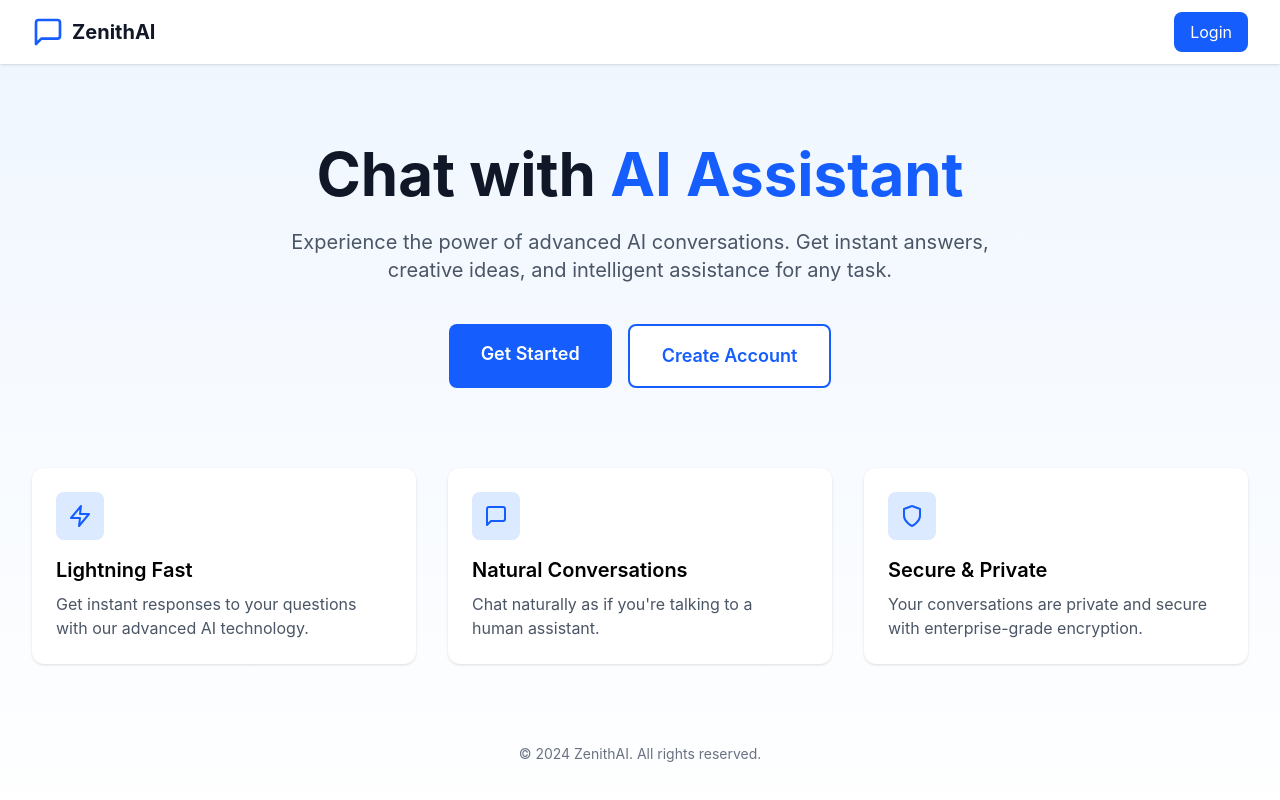
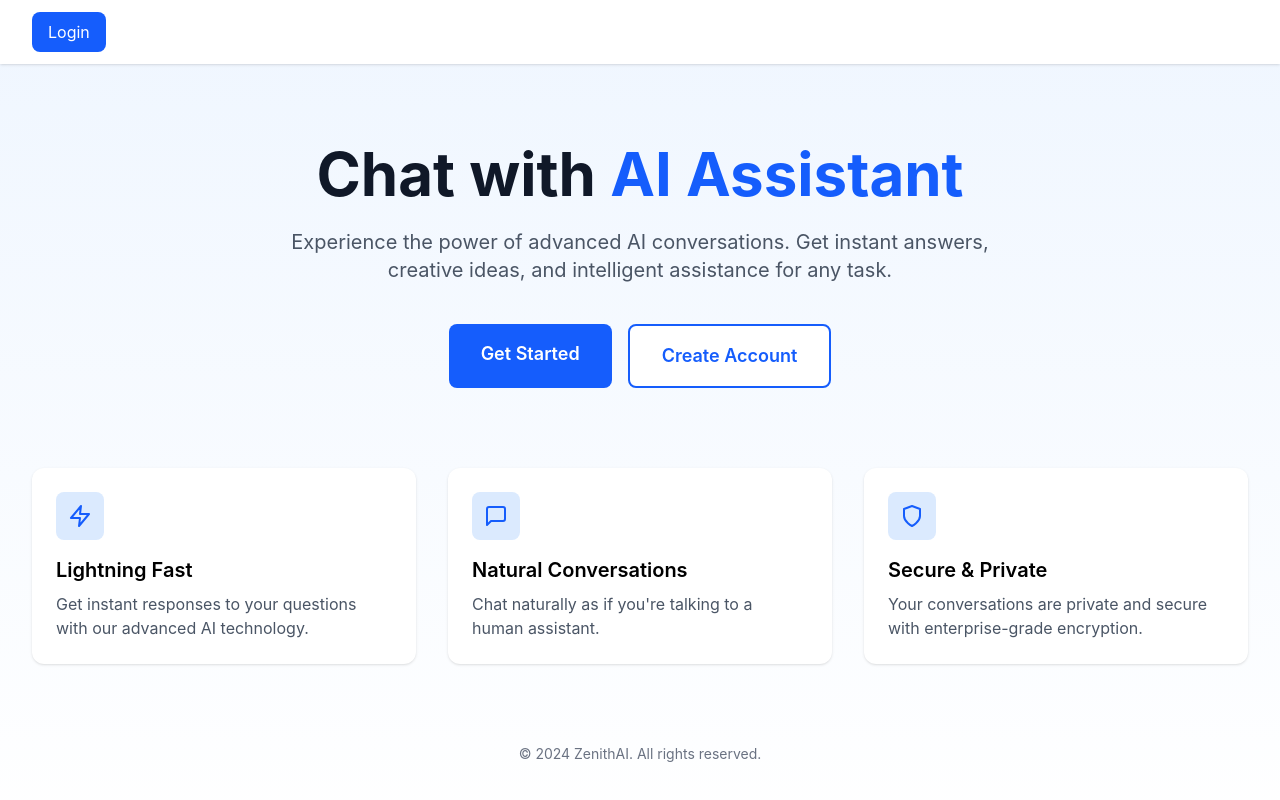
Before and after one commit to DavFilsDev/zenithAI_react-typescript-frontend, a React (Vite) app: page / in a window 1280 px wide. Shown: the top 800 px of the page. Built offline with nearby package versions, Linux system fonts and the light colour scheme; no server answers.

Commit message:
refactor(home-page): remove prototype logo

```diff
--- a/src/pages/Home.tsx
+++ b/src/pages/Home.tsx
@@ -11,11 +11,6 @@ export const Home = () => {
       <nav className="bg-white shadow-sm">
         <div className="max-w-7xl mx-auto px-4 sm:px-6 lg:px-8">
           <div className="flex justify-between items-center h-16">
-            {/* Logo */}
-            <div className="flex items-center space-x-2">
-              <FiMessageSquare className="h-8 w-8 text-blue-600" />
-              <span className="text-xl font-bold text-gray-900">ZenithAI</span>
-            </div>
 
             {/* Navigation Links */}
             <div className="flex items-center space-x-4">
```
